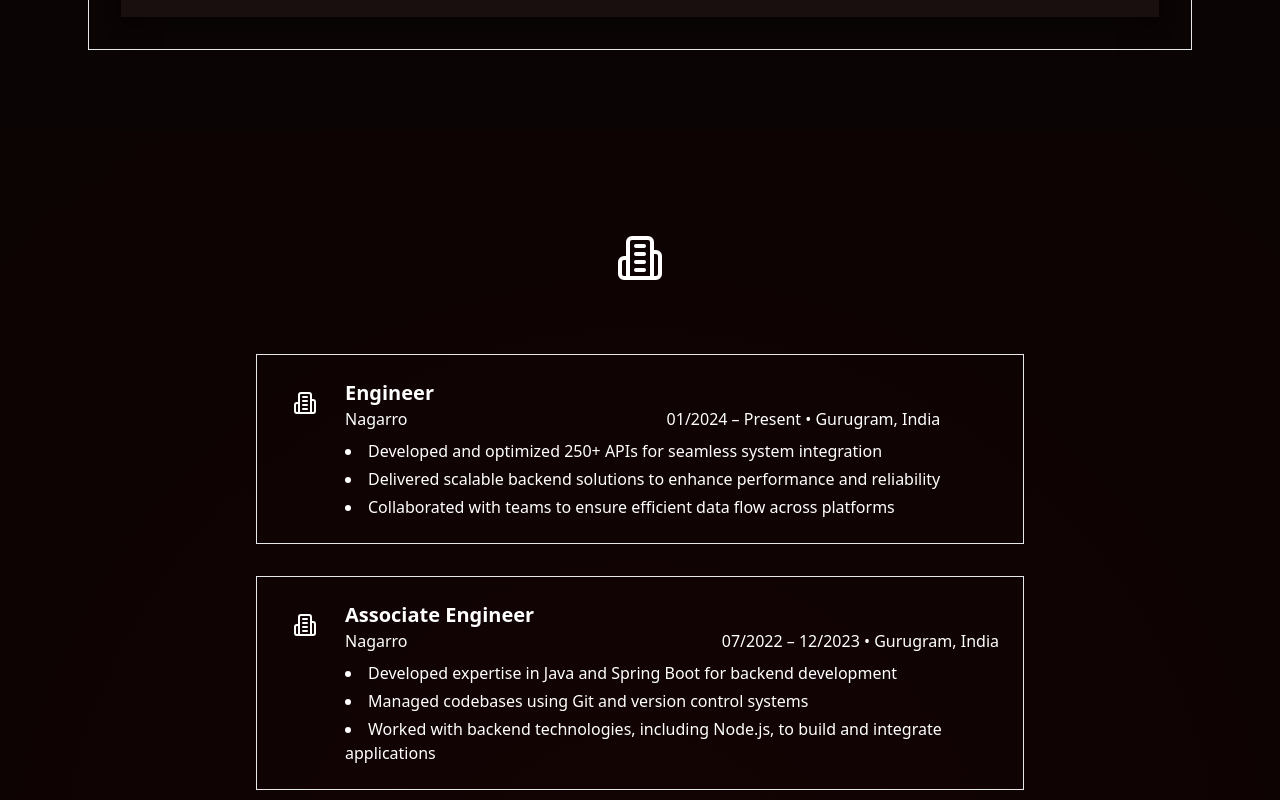
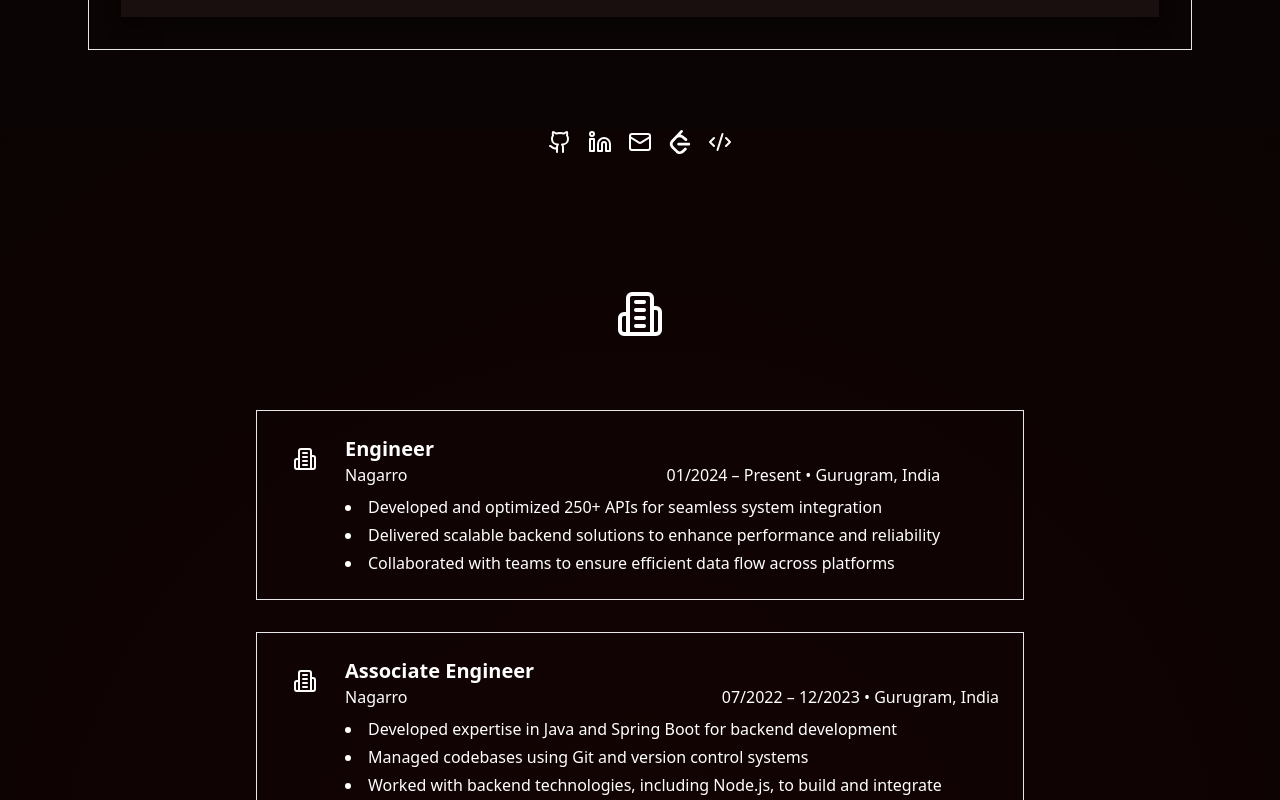
Before and after one commit to LuC-9/PortFolioFromScratch1, a React (Vite) app: page / in a window 1280 px wide. Shown: the part 1240-2040 px from the top of the page. Built offline with nearby package versions, Linux system fonts and the light colour scheme.

Commit message:
added links

```diff
--- a/package.json
+++ b/package.json
@@ -20,6 +20,7 @@
     "@radix-ui/react-hover-card": "^1.1.2",
     "clsx": "^2.1.1",
     "tailwind-merge": "^2.5.4",
+    "react-icons": "^5.4.0",
     "tailwindcss-animate": "^1.0.7"
   },
   "devDependencies": {
--- a/src/App.tsx
+++ b/src/App.tsx
@@ -3,6 +3,9 @@
 import { Toaster } from "react-hot-toast";
 import { motion } from "framer-motion";
 import { Building2 } from "lucide-react";
+import { Github, Linkedin, Mail, Code2 } from "lucide-react";
+import { SiLeetcode } from "react-icons/si";
+import { Button } from "@/components/ui/button";
 import {
   GithubLogo,
   LinkedinLogo,
@@ -51,6 +54,33 @@
         "Implemented solution for Police, Healthcare, Education, and Transport departments",
         "Tech stack: Java, Spring Boot, Maven, Angular 10, REST APIs, MySQL, Git",
       ],
+    },
+  ];
+  const socialLinks = [
+    {
+      icon: Github,
+      href: "https://github.com/LuC-9/",
+      label: "GitHub",
+    },
+    {
+      icon: Linkedin,
+      href: "https://www.linkedin.com/in/aarsh-mishra09/",
+      label: "LinkedIn",
+    },
+    {
+      icon: Mail,
+      href: "mailto:aarshmail@gmail.com",
+      label: "Email",
+    },
+    {
+      icon: SiLeetcode,
+      href: "https://leetcode.com/u/LuC9/",
+      label: "LeetCode",
+    },
+    {
+      icon: Code2,
+      href: "https://replit.com/@AarshMishra",
+      label: "Replit",
     },
   ];
   const [isScrolled, setIsScrolled] = useState(false);
@@ -274,6 +304,33 @@
           </Card>
         </div>
       </section>
+      {/*Links*/}
+      <motion.div
+        initial={{ opacity: 0 }}
+        animate={{ opacity: 1 }}
+        transition={{ delay: 0.4, duration: 0.5 }}
+        className="flex gap-4 justify-center mb-8"
+      >
+        {socialLinks.map((link, index) => {
+          const Icon = link.icon;
+          return (
+            <motion.a
+              key={link.label}
+              href={link.href}
+              target="_blank"
+              rel="noopener noreferrer"
+              whileHover={{ scale: 1.1 }}
+              whileTap={{ scale: 0.95 }}
+              initial={{ y: 20, opacity: 0 }}
+              animate={{ y: 0, opacity: 1 }}
+              transition={{ delay: 0.1 * index }}
+              className="text-muted-foreground hover:text-primary transition-colors"
+            >
+              <Icon className="w-6 h-6" />
+            </motion.a>
+          );
+        })}
+      </motion.div>
 
       {/* Experience Section */}
       <section className="py-20" data-scroll-section>
--- /dev/null
+++ b/src/components/ui/button.tsx
@@ -0,0 +1,34 @@
+import * as React from "react";
+import { Slot } from "@radix-ui/react-slot";
+import { cva, type VariantProps } from "class-variance-authority";
+
+import { cn } from "@/lib/utils";
+
+const buttonVariants = cva(
+  "inline-flex items-center justify-center gap-2 whitespace-nowrap rounded-md text-sm font-medium ring-offset-background transition-colors focus-visible:outline-none focus-visible:ring-2 focus-visible:ring-ring focus-visible:ring-offset-2 disabled:pointer-events-none disabled:opacity-50 [&_svg]:pointer-events-none [&_svg]:size-4 [&_svg]:shrink-0",
+  {
+    variants: {
+      variant: {
+        default: "bg-primary text-primary-foreground hover:bg-primary/90",
+        destructive:
+          "bg-destructive text-destructive-foreground hover:bg-destructive/90",
+        outline:
+          "border border-input bg-background hover:bg-accent hover:text-accent-foreground",
+        secondary:
+          "bg-secondary text-secondary-foreground hover:bg-secondary/80",
+        ghost: "hover:bg-accent hover:text-accent-foreground",
+        link: "text-primary underline-offset-4 hover:underline",
+      },
+      size: {
+        default: "h-10 px-4 py-2",
+        sm: "h-9 rounded-md px-3",
+        lg: "h-11 rounded-md px-8",
+        icon: "h-10 w-10",
+      },
+    },
+    defaultVariants: {
+      variant: "default",
+      size: "default",
+    },
+  },
+);
```
